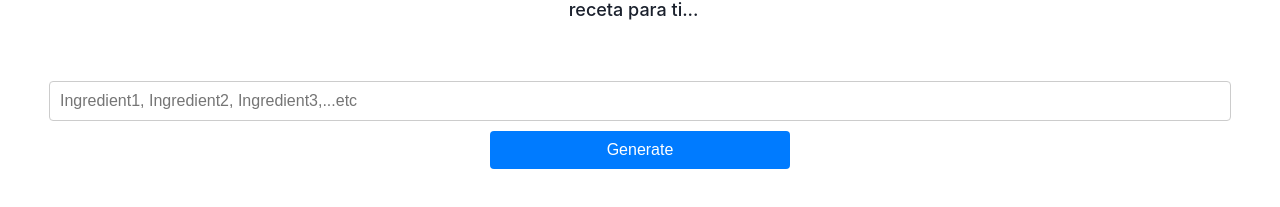
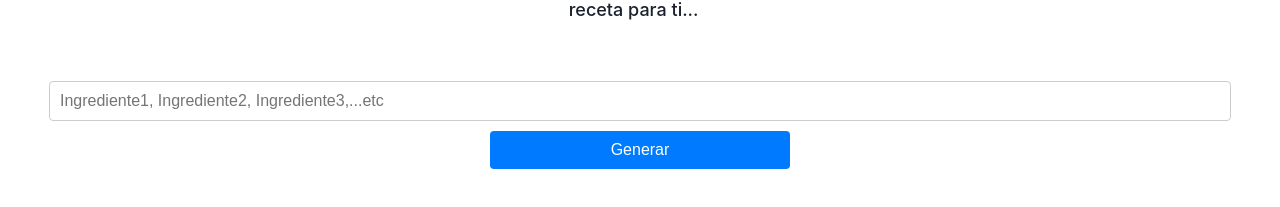
Before and after one commit to jm-tamez2203/ai-generator, a React (Vite) app: page / in a window 1280 px wide. Shown: the part 441-648 px from the top of the page. Built offline with nearby package versions, Linux system fonts and the light colour scheme; what @aws-amplify/ui-react, aws-amplify would draw is missing.

Commit message:
Versión final en Español

```diff
--- a/src/App.tsx
+++ b/src/App.tsx
@@ -68,10 +68,10 @@ function App() {
             className="wide-input"
             id="ingredients"
             name="ingredients"
-            placeholder="Ingredient1, Ingredient2, Ingredient3,...etc"
+            placeholder="Ingrediente1, Ingrediente2, Ingrediente3,...etc"
           />
           <button type="submit" className="search-button">
-            Generate
+            Generar
           </button>
         </div>
       </form>
```
